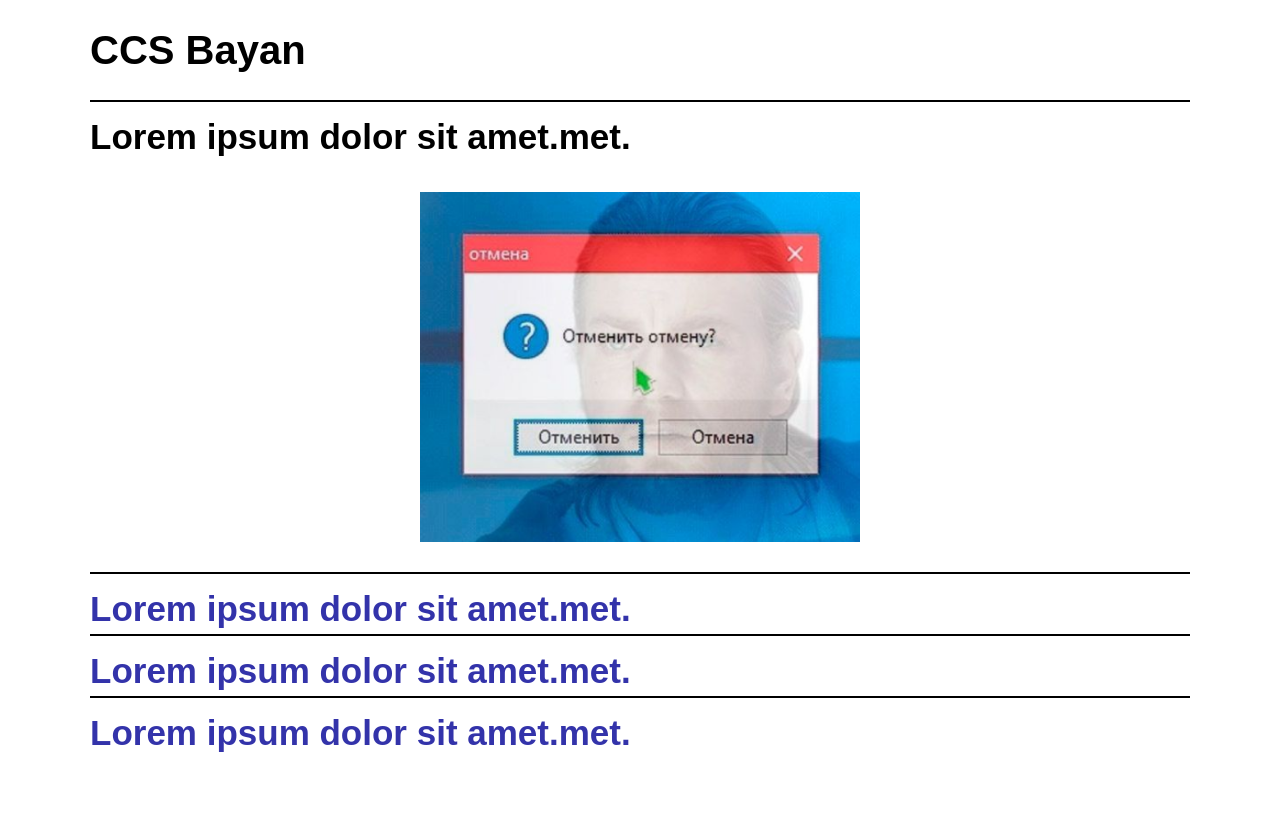
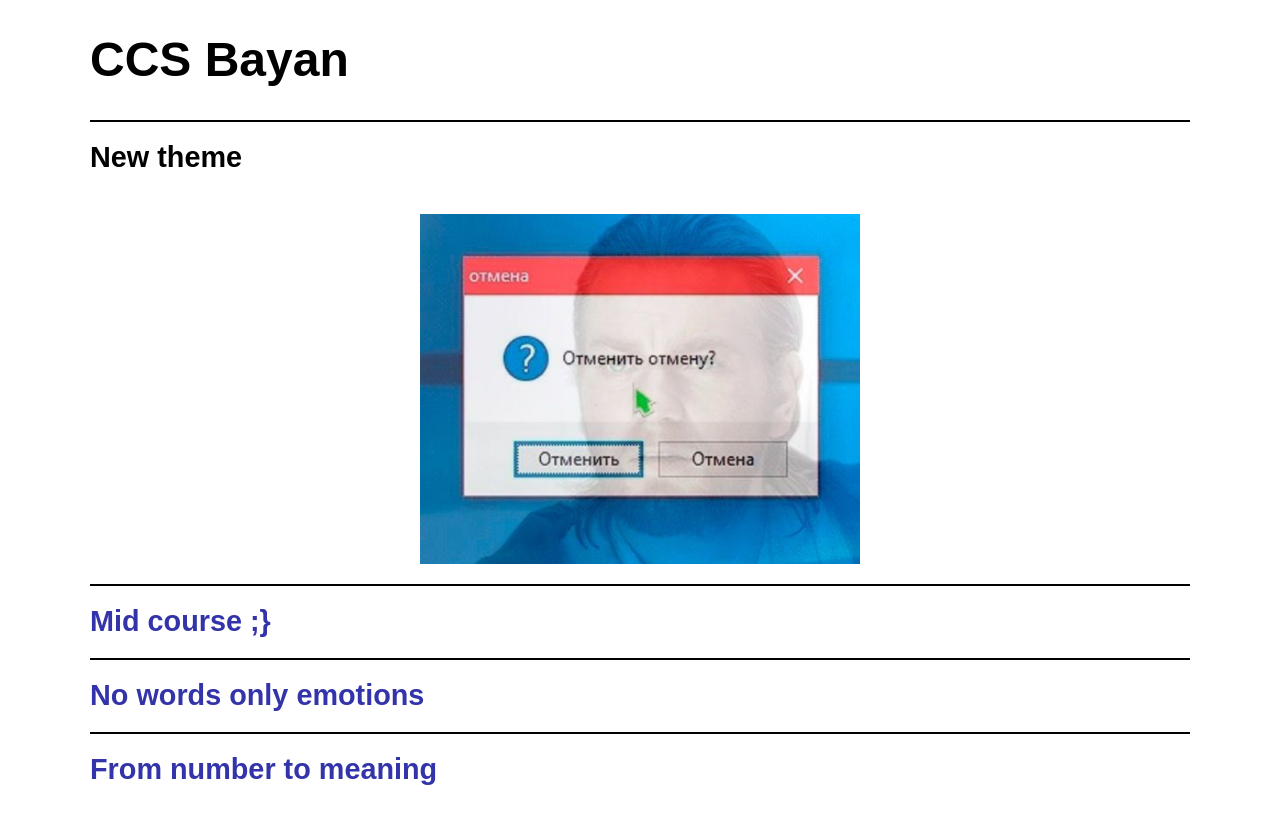
Before and after one commit to Danil-27/cssBayan, a plain HTML site: page cssBayan/index.html in a window 1280 px wide. Shown: the top 824 px of the page. Drawn offline with Linux system fonts and the light colour scheme.

Commit message:
feat: add content  (12 мар 2023 г. 22:52:39)

```diff
--- a/cssBayan/index.html
+++ b/cssBayan/index.html
@@ -19,7 +19,7 @@
                 <input id="one" type="radio" name="joke" checked>
                 <label class="label" for="one">
                     <span class="label__head">
-                        <span class="label__title">Lorem ipsum dolor sit amet.met.</span>
+                        <span class="label__title">New theme</span>
                         <svg class="label__icon" xmlns="http://www.w3.org/2000/svg" width="24" height="25" fill="none">
                             <path fill="currentColor" d="M22.198 11.556H12.066V1.422a.933.933 0 0 0-1.867 0v10.134H.066a.933.933 0 1 0 0 1.866h10.133v10.134a.933.933 0 0 0 1.867 0V13.422h10.133a.933.933 0 1 0 0-1.866Z" />
                         </svg>
@@ -33,13 +33,13 @@
                 <input id="two" type="radio" name="joke">
                 <label class="label" for="two">
                     <span class="label__head">
-                        <span class="label__title">Lorem ipsum dolor sit amet.met.</span>
+                        <span class="label__title">Mid course ;}</span>
                         <svg class="label__icon" xmlns="http://www.w3.org/2000/svg" width="24" height="25" fill="none">
                             <path fill="currentColor" d="M22.198 11.556H12.066V1.422a.933.933 0 0 0-1.867 0v10.134H.066a.933.933 0 1 0 0 1.866h10.133v10.134a.933.933 0 0 0 1.867 0V13.422h10.133a.933.933 0 1 0 0-1.866Z" />
                         </svg>
                     </span>
                     <span class="label__content">
-                        <img src="images/image.png" alt="">
+                        <img src="images/keep_calm.png" alt="">
                     </span>
                 </label>
             </div>
@@ -47,13 +47,13 @@
                 <input id="three" type="radio" name="joke">
                 <label class="label" for="three">
                     <span class="label__head">
-                        <span class="label__title">Lorem ipsum dolor sit amet.met.</span>
+                        <span class="label__title">No words only emotions</span>
                         <svg class="label__icon" xmlns="http://www.w3.org/2000/svg" width="24" height="25" fill="none">
                             <path fill="currentColor" d="M22.198 11.556H12.066V1.422a.933.933 0 0 0-1.867 0v10.134H.066a.933.933 0 1 0 0 1.866h10.133v10.134a.933.933 0 0 0 1.867 0V13.422h10.133a.933.933 0 1 0 0-1.866Z" />
                         </svg>
                     </span>
                     <span class="label__content">
-                        <img src="images/image.png" alt="">
+                        <img src="images/images.jfif" alt="">
                     </span>
                 </label>
             </div>
@@ -61,13 +61,13 @@
                 <input id="four" type="radio" name="joke">
                 <label class="label" for="four">
                     <span class="label__head">
-                        <span class="label__title">Lorem ipsum dolor sit amet.met.</span>
+                        <span class="label__title">From number to meaning</span>
                         <svg class="label__icon" xmlns="http://www.w3.org/2000/svg" width="24" height="25" fill="none">
                             <path fill="currentColor" d="M22.198 11.556H12.066V1.422a.933.933 0 0 0-1.867 0v10.134H.066a.933.933 0 1 0 0 1.866h10.133v10.134a.933.933 0 0 0 1.867 0V13.422h10.133a.933.933 0 1 0 0-1.866Z" />
                         </svg>
                     </span>
                     <span class="label__content">
-                        <img src="images/image.png" alt="">
+                        <img src="images/0000000.jfif" alt="">
                     </span>
                 </label>
             </div>
--- a/cssBayan/style.css
+++ b/cssBayan/style.css
@@ -1,11 +1,15 @@
 /*? Base */
+html {
+    font-size: 16px;
+    font-size: 60%;
+}
 img {
     max-width: 100%;
 }
 body {
     font-weight: 600;
     font-family: sans-serif;
-    font-size: 20px;
+    font-size: 1.5rem;
     height: 2000px;
 }
 
@@ -19,8 +23,8 @@ span {
     max-width: 1100px;
     margin-left: auto;
     margin-right: auto;
-    padding-left: 20px;
-    padding-right: 20px;
+    padding-left: 10px;
+    padding-right: 10px;
 }
 
 /*? ACCORDION  --------------------------------------------------------------------------------- */
@@ -64,9 +68,10 @@ input ~ .label:hover .label__content img {
 input:checked ~ .label .label__content img {
     opacity: 1;
 }
+
 input[type="radio"]:checked + .label .label__content  {
-    height: 350px;
-    padding: 30px 0px;
+    height: 100px;
+    padding: 20px 0px;
 }
 
 
@@ -75,15 +80,20 @@ input[type="radio"]:checked + .label .label__content  {
 .label__head {
     border-top: solid 2px black;
     display: flex;
-    height: 30px;
-    padding: 15px 0px;
+    align-items: center;
+    height: 2rem;
+    padding: 20px 0;
 }
 
  .label__title {
     color: rgb(51, 51, 170);
     margin-right: auto;
     transition: color .1s ease-out;
-    font-size: 35px;
+    font-size: 1.8rem;
+
+    white-space: nowrap;
+    overflow: hidden;
+    text-overflow: ellipsis;
 }
 
 .label > .label__content {
@@ -103,6 +113,7 @@ input[type="radio"]:checked + .label .label__content  {
 
 .label .label__content img {
     height: 100%;
+    max-width: 80%;
 }
 
 /*TODO  hover */
@@ -112,8 +123,8 @@ input[type="radio"]:checked + .label .label__content  {
 }
 
 .label:hover .label__content {
-    height: 350px;
-    padding: 30px 0px;
+    height: 100px;
+    padding: 20px 0;
 }
 
 
@@ -121,9 +132,62 @@ input[type="radio"]:checked + .label .label__content  {
 
 
 
+
 /*? media  ------------------------------------------------------------------------------------------ */
+/* * Для того чтобы  pointer не использовался для сенсорных поверхностей  */
 @media (hover: hover) {
     .label {
         cursor: pointer;
     }
 }
+
+/* *медиа , для размера шрифта и паддингов phone/tablet/desctop */
+@media screen and (min-width: 320px) {
+
+}
+@media screen and (min-width: 400px) {
+    html {
+        font-size: 70%;
+    }
+    .label:hover .label__content {
+        height: 150px;
+    }
+    .label img {
+        max-width: 80%;
+    }
+
+    input[type="radio"]:checked + .label .label__content  {
+        height: 150px;
+    }
+}
+
+@media screen and (min-width: 768px) {
+    html {
+        font-size: 80%;
+    }
+
+    .label:hover .label__content {
+        height: 250px;
+    }
+
+    .label img {
+        max-width: 100%;
+    }
+
+    input[type="radio"]:checked + .label .label__content  {
+        height: 250px;
+    }
+}
+@media screen and (min-width: 992px) {
+    html {
+        font-size: 100%;
+    }
+
+    .label:hover .label__content {
+        height: 350px;
+    }
+
+    input[type="radio"]:checked + .label .label__content  {
+        height: 350px;
+    }
+}
```
Also changed, not shown: cssBayan/images/0000000.jfif (added), cssBayan/images/images.jfif (added), cssBayan/images/keep_calm.png (added).
